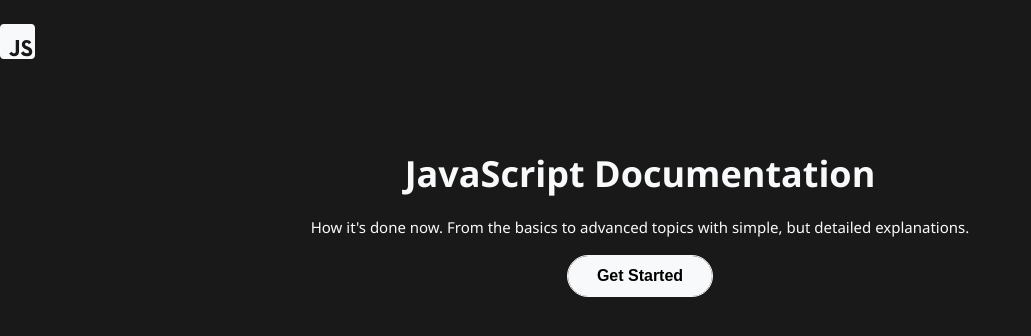
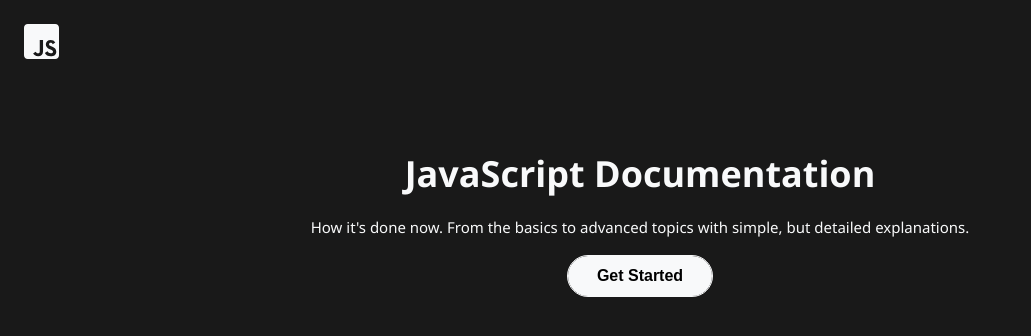
Before and after one commit to jjalbuenacabuyao/documentation-page, a website: page src/pages/index.html in a window 1280 px wide. Shown: the whole page, without its empty margins (0-1031 px from the left). Drawn offline with Linux system fonts and the light colour scheme.

Commit message:
Modify the padding to 1.5rem

```diff
--- a/src/scss/components/_navbar.scss
+++ b/src/scss/components/_navbar.scss
@@ -3,5 +3,5 @@
 
 .header {
   @include flex(row, space-between, center);
-  padding-block: $p-2;
+  padding: $p-2;
 }
```
Also changed, not shown: src/css/style.css, 1 other file.
